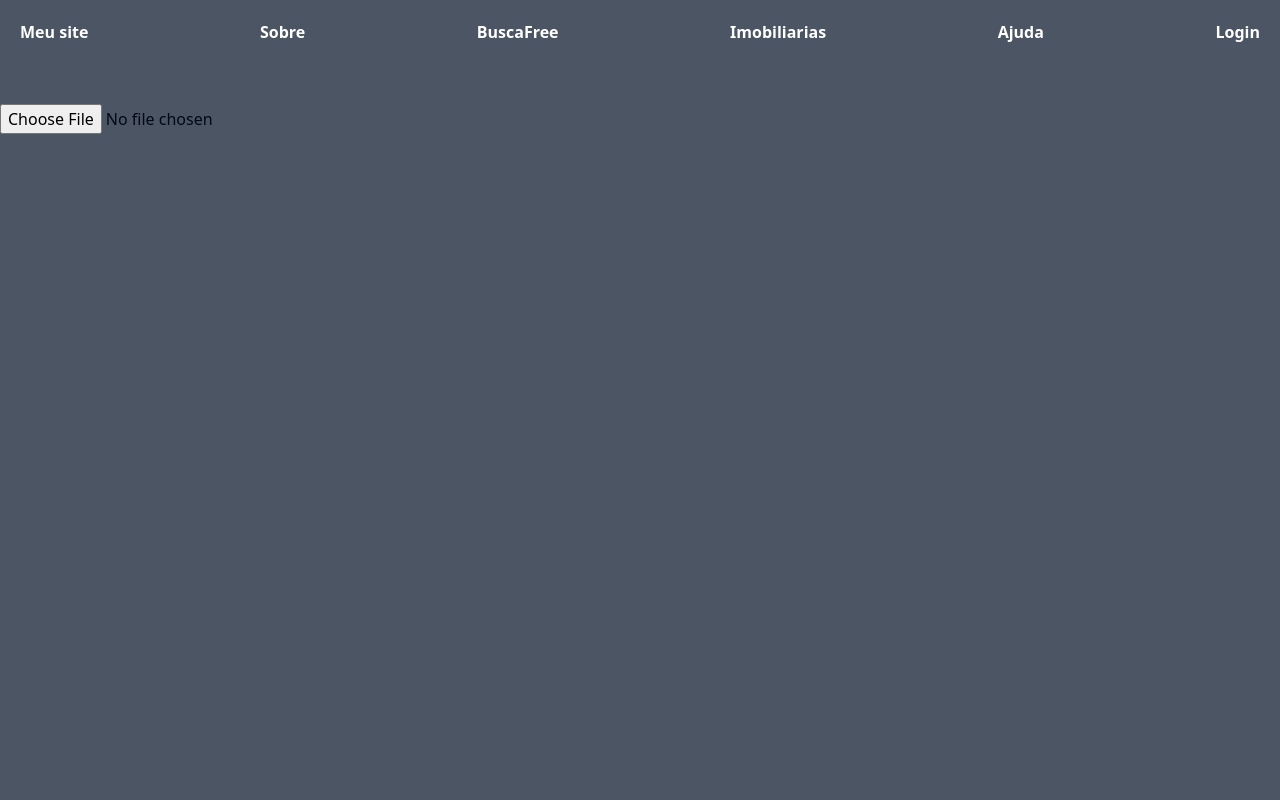
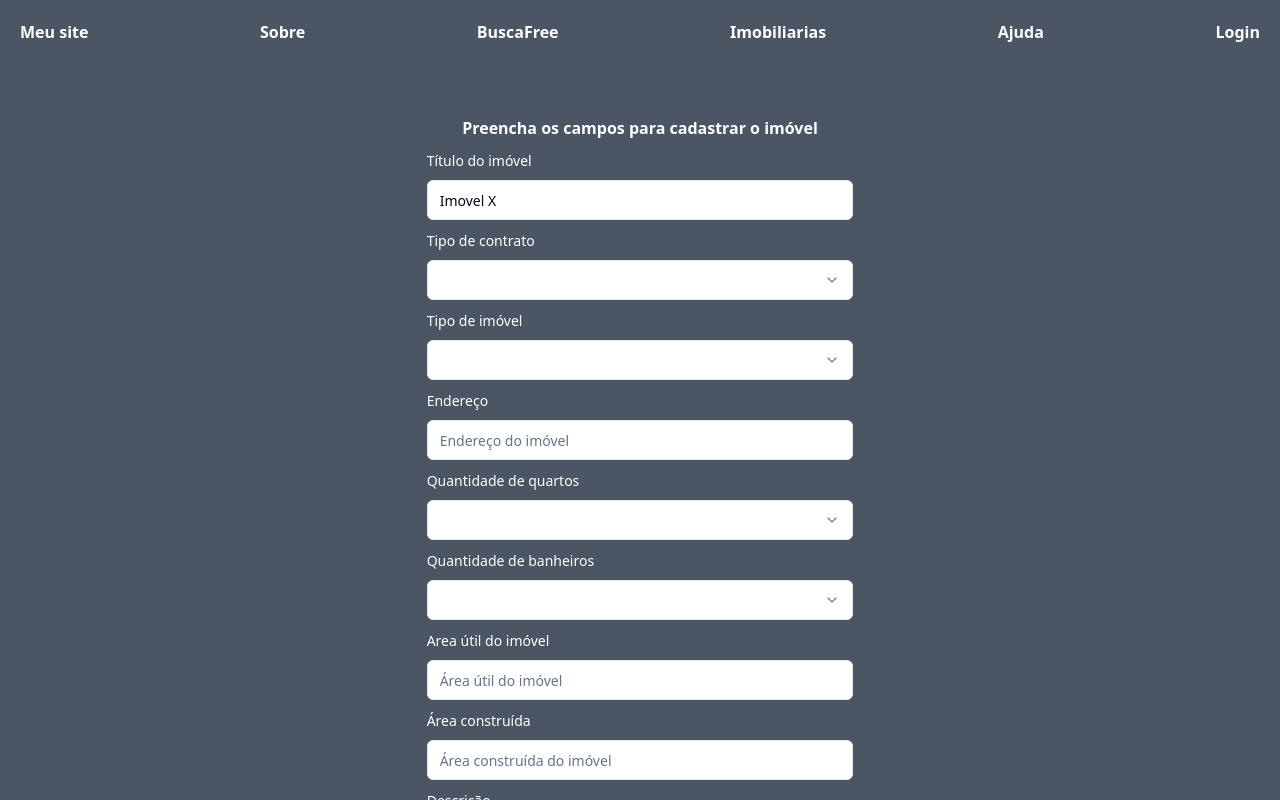
Before and after one commit to cruzspedro/Home_Web, a React (Vite) app: page /imobiliarias in a window 1280 px wide. Built offline with nearby package versions, Linux system fonts and the light colour scheme.

Commit message:
Cadastro-Imoveis

```diff
--- a/src/_root/RootLayout.tsx
+++ b/src/_root/RootLayout.tsx
@@ -4,8 +4,8 @@ import { Outlet} from 'react-router-dom'
 const RootLayout = () => {
   return (
 
-    <section className='flex-col w-full bg-gray-600'>
-      <header className=" bg-opacity-10 bg-transparent h-16 mb-10 flex justify-between p-5 text-white font-bold">
+    <section className='flex-col w-full bg-gray-600 min-h-[100vh] overflow-y-scroll'>
+      <header className=" bg-opacity-10 bg-transparent h-16 mb-5 flex justify-between p-5 text-white font-bold">
         <a className='' href='/'>Meu site</a>
         <a rel="stylesheet" href="/about">
           Sobre
--- a/src/_root/pages/Imobiliarias.tsx
+++ b/src/_root/pages/Imobiliarias.tsx
@@ -1,5 +1,26 @@
+import { ImovelValidation } from "@/lib/validation"
 import insertImovelImage from "@/utils/insertImovelImage"
 import { ChangeEvent } from "react"
+import { zodResolver } from "@hookform/resolvers/zod"
+import { useForm } from "react-hook-form"
+import { z } from "zod"
+import { Button } from "@/components/ui/button"
+import {
+  Form,
+  FormControl,
+  FormField,
+  FormItem,
+  FormLabel,
+  FormMessage,
+} from "@/components/ui/form"
+import {
+  Select,
+  SelectContent,
+  SelectItem,
+  SelectTrigger,
+  SelectValue,
+} from "@/components/ui/select"
+import { Input } from "@/components/ui/input"
 
 const handleFileInput = async (event: ChangeEvent<HTMLInputElement>) => {
     const files = event.target.files
@@ -11,9 +32,222 @@ const handleFileInput = async (event: ChangeEvent<HTMLInputElement>) => {
     console.log("File inserted in Image Bucket")
 }
 
+
+
 const Imobiliarias = () => {
+  // 1. Define your form.
+  const form = useForm<z.infer<typeof ImovelValidation>>({
+    resolver: zodResolver(ImovelValidation),
+    defaultValues: {
+      titulo: "Imovel X",
+      tipo_contrato: "1",
+      tipo_imovel: "1",
+      endereco: "",
+      qtd_quartos: "0",
+      qtd_banheiros: "0",
+      area_util: "",
+      area_construida: "",
+      descricao: "",
+      foto_principal: "",
+      fotos: "",
+    },
+  })
+
+  // 2. Define a submit handler.
+  function onSubmit(values: z.infer<typeof ImovelValidation>) {
+    // Do something with the form values.
+    // ✅ This will be type-safe and validated.
+    console.log(values)
+  }
+
   return (
-    <input type="file" onChange={handleFileInput} />
+  <Form {...form}>
+    <form onSubmit={form.handleSubmit(onSubmit)} className="w-1/3 space-y-2 flex-col clear-both justify-center m-auto py-5">
+    <h2 className="pt-3 font-bold text-base text-white text-center">Preencha os campos para cadastrar o imóvel</h2>
+    <FormField
+        control={form.control}
+        name="titulo"
+        render={({ field }) => (
+          <FormItem>
+            <FormLabel className=" text-white">Título do imóvel</FormLabel>
+            <FormControl>
+              <Input placeholder="" {...field}/>
+            </FormControl>
+            <FormMessage />
+          </FormItem>
+        )}
+      />
+      <FormField
+        control={form.control}
+        name="tipo_contrato"
+        render={({ field }) => (
+          <FormItem>
+            <FormLabel className='text-white'>Tipo de contrato</FormLabel>
+            <Select onValueChange={field.onChange} defaultValue={field.value}>
+              <FormControl>
+                <SelectTrigger>
+                  <SelectValue placeholder="--" />
+                </SelectTrigger>
+              </FormControl>
+              <SelectContent>
+                <SelectItem value="Venda">Venda</SelectItem>
+                <SelectItem value="Aluguel">Aluguel</SelectItem>
+                <SelectItem value="Temporada">Temporada</SelectItem>
+              </SelectContent>
+            </Select>
+          </FormItem>
+        )}
+      />
+      <FormField
+        control={form.control}
+        name="tipo_imovel"
+        render={({ field }) => (
+          <FormItem>
+            <FormLabel className='text-white'>Tipo de imóvel</FormLabel>
+            <Select onValueChange={field.onChange} defaultValue={field.value}>
+              <FormControl>
+                <SelectTrigger>
+                  <SelectValue placeholder="--" />
+                </SelectTrigger>
+              </FormControl>
+              <SelectContent>
+                <SelectItem value="Casa">Casa</SelectItem>
+                <SelectItem value="Apartamento">Apartamento</SelectItem>
+              </SelectContent>
+            </Select>
+          </FormItem>
+        )}
+      />
+      <FormField
+          control={form.control}
+          name="endereco"
+          render={({ field }) => (
+            <FormItem>
+              <FormLabel className=" text-white">Endereço</FormLabel>
+              <FormControl>
+                <Input placeholder="Endereço do imóvel" {...field} />
+              </FormControl>
+              <FormMessage />
+            </FormItem>
+          )}
+        />
+      <FormField
+        control={form.control}
+        name="qtd_quartos"
+        render={({ field }) => (
+          <FormItem>
+            <FormLabel className='text-white'>Quantidade de quartos</FormLabel>
+            <Select onValueChange={field.onChange} defaultValue={field.value}>
+              <FormControl>
+                <SelectTrigger>
+                  <SelectValue placeholder="--" />
+                </SelectTrigger>
+              </FormControl>
+              <SelectContent>
+                <SelectItem value="1">1</SelectItem>
+                <SelectItem value="2">2</SelectItem>
+                <SelectItem value="3">3+</SelectItem>
+              </SelectContent>
+            </Select>
+          </FormItem>
+        )}
+      />
+      <FormField
+        control={form.control}
+        name="qtd_banheiros"
+        render={({ field }) => (
+          <FormItem>
+            <FormLabel className='text-white'>Quantidade de banheiros</FormLabel>
+            <Select onValueChange={field.onChange} defaultValue={field.value}>
+              <FormControl>
+                <SelectTrigger>
+                  <SelectValue placeholder="--" />
+                </SelectTrigger>
+              </FormControl>
+              <SelectContent>
+                <SelectItem value="1">1</SelectItem>
+                <SelectItem value="2">2</SelectItem>
+                <SelectItem value="3">3+</SelectItem>
+              </SelectContent>
+            </Select>
+          </FormItem>
+        )}
+      />
+      <FormField
+        control={form.control}
+        name="area_util"
+        render={({ field }) => (
+          <FormItem>
+            <FormLabel className=" text-white">Area útil do imóvel</FormLabel>
+            <FormControl>
+              <Input type="number" placeholder="Área útil do imóvel" {...field} />
+            </FormControl>
+            <FormMessage />
+          </FormItem>
+        )}
+      />
+      <FormField
+        control={form.control}
+        name="area_construida"
+        render={({ field }) => (
+          <FormItem>
+            <FormLabel className=" text-white">Área construída</FormLabel>
+            <FormControl>
+              <Input type="number" placeholder="Área construída do imóvel" {...field} />
+            </FormControl>
+            <FormMessage />
+          </FormItem>
+        )}
+      />
+      <FormField
+        control={form.control}
+        name="descricao"
+        render={({ field }) => (
+          <FormItem>
+            <FormLabel className=" text-white">Descrição</FormLabel>
+            <FormControl>
+              <Input placeholder="Descrição do imóvel" {...field} />
+            </FormControl>
+            <FormMessage />
+          </FormItem>
+        )}
+      />
+      <FormField
+        control={form.control}
+        name="foto_principal"
+        render={({ field }) => (
+          <FormItem>
+            <FormLabel className=" text-white">Foto principal</FormLabel>
+            <FormControl>
+              <Input placeholder="" {...field} id="foto_principal"/>
+            </FormControl>
+            <FormMessage />
+          </FormItem>
+        )}
+      />
+      <FormField
+        control={form.control}
+        name="fotos"
+        render={({ field }) => (
+          <FormItem>
+            <FormLabel className=" text-white">Fotos</FormLabel>
+            <FormControl>
+              <Input placeholder="" {...field} id="fotos"/>
+            </FormControl>
+            <FormMessage />
+          </FormItem>
+        )}
+      />
+      <div className="flex flex-col">
+        <h2 className="pt-2 font-bold text-base text-white pb-2">Insira a imagem principal do Imóvel</h2>
+        <input className="py-1" type="file" onChange={handleFileInput} />
+      </div>
+      <div className="py-2">
+        <Button className="w-full" type="submit">Cadastrar</Button>
+      </div>
+    </form>
+  </Form>
+
   )
 }
 
--- a/src/lib/validation/index.ts
+++ b/src/lib/validation/index.ts
@@ -21,3 +21,17 @@ export const FilterValidation = z.object({
     qtd_quartos : z.string(),
     qtd_banheiros : z.string(),
   })
+
+export const ImovelValidation = z.object({
+  titulo: z.string(),
+  tipo_contrato: z.string(),
+  tipo_imovel : z.string(),
+  endereco: z.string(),
+  qtd_quartos : z.string(),
+  qtd_banheiros : z.string(),
+  area_util : z.string(),
+  area_construida : z.string(),
+  descricao : z.string(),
+  foto_principal : z.string(),
+  fotos : z.string()
+})
```
